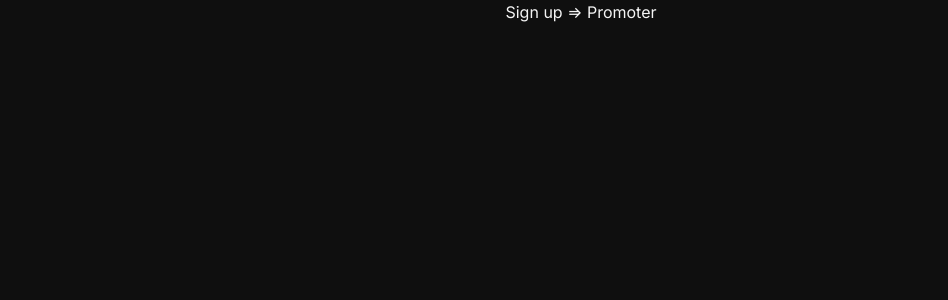
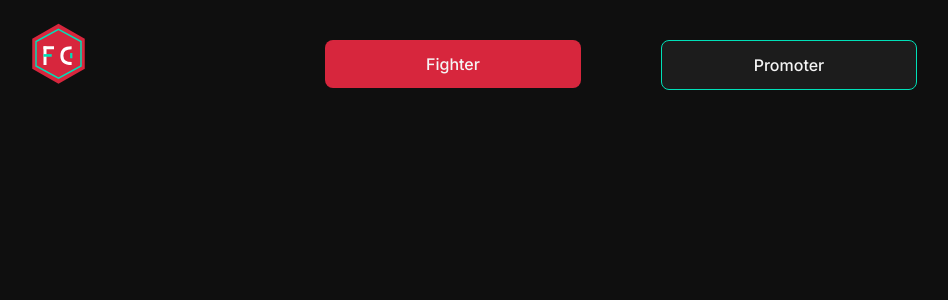
Before and after one commit to gregoirelebas/FightConnect-frontend, a Next.js app: page /signup/promoter in a window 1280 px wide. Shown: the top 300 px of the page, without its empty margins (59-1007 px from the left). Built offline with nearby package versions, Linux system fonts and the light colour scheme.

Commit message:
Moved sign up role buttons in a separate component.

```diff
--- a/app/signup/fighter/signupFighter.tsx
+++ b/app/signup/fighter/signupFighter.tsx
@@ -3,7 +3,6 @@
 import Button, { ButtonVariant } from '@/app/...components/Button';
 import Checkbox from '@/app/...components/Checkbox';
 import Input from '@/app/...components/Input';
-import Logo from '@/app/...components/Logo';
 import RadioButton from '@/app/...components/RadioButton';
 import Cookies from '@/app/...types/cookies';
 import { setCookieState, setNumericState } from '@/app/...helpers/states';
@@ -13,6 +12,7 @@ import { Fighter } from '@/app/...types/fighter';
 import { useEffect, useState } from 'react';
 import { useRouter } from 'next/navigation';
 import { deleteCookie } from '@/app/...helpers/cookies';
+import RoleSwitch from '../roleSwitch';
 
 export default function SignupFighterComponent() {
   const router = useRouter();
@@ -52,8 +52,6 @@ export default function SignupFighterComponent() {
     setCookieState(Cookies.bio, setBio);
     setCookieState(Cookies.profilePicture, setProfilePicture);
   }, []);
-
-  const setPromoter = () => {};
 
   const onSportChange = (isChecked: boolean, value: string) => {
     if (isChecked) {
@@ -135,15 +133,7 @@ export default function SignupFighterComponent() {
 
   return (
     <div className="flex flex-col gap-10 my-10 mx-20">
-      <div className="flex justify-center gap-20 mb-10">
-        <Logo className="logo" />
-        <Button variant={ButtonVariant.Primary} className="w-3xs">
-          Fighter
-        </Button>
-        <Button variant={ButtonVariant.Ternary} className="w-3xs" onClick={setPromoter}>
-          Promoter
-        </Button>
-      </div>
+      <RoleSwitch />
       <div className="flex gap-5">
         <div className="card">
           <h3>Level</h3>
--- a/app/signup/promoter/signupPromoter.tsx
+++ b/app/signup/promoter/signupPromoter.tsx
@@ -1,7 +1,9 @@
+import RoleSwitch from '../roleSwitch';
+
 export default function SignupPromoterComponent() {
   return (
-    <div className="flex justify-center">
-      <p>Sign up ={'>'} Promoter</p>
+    <div className="flex flex-col my-10 mx-20">
+      <RoleSwitch />
     </div>
   );
 }
--- /dev/null
+++ b/app/signup/roleSwitch.tsx
@@ -0,0 +1,21 @@
+import Link from 'next/link';
+import Button, { ButtonVariant } from '../...components/Button';
+import Logo from '../...components/Logo';
+
+export default function RoleSwitch() {
+  return (
+    <div className="flex justify-center gap-20">
+      <Logo className="logo" />
+      <Link href={'/signup/fighter'}>
+        <Button variant={ButtonVariant.Primary} className="w-3xs">
+          Fighter
+        </Button>
+      </Link>
+      <Link href={'/signup/promoter'}>
+        <Button variant={ButtonVariant.Ternary} className="w-3xs">
+          Promoter
+        </Button>
+      </Link>
+    </div>
+  );
+}
```
